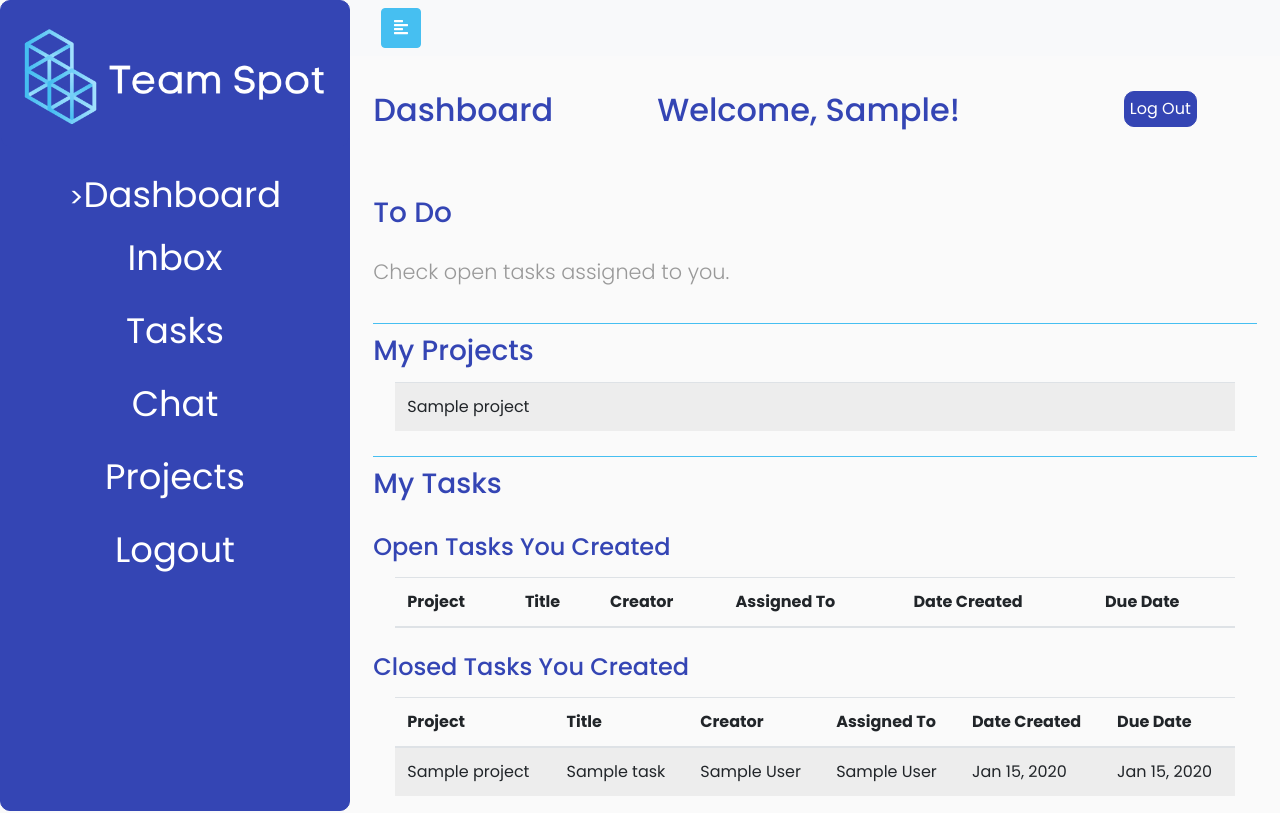
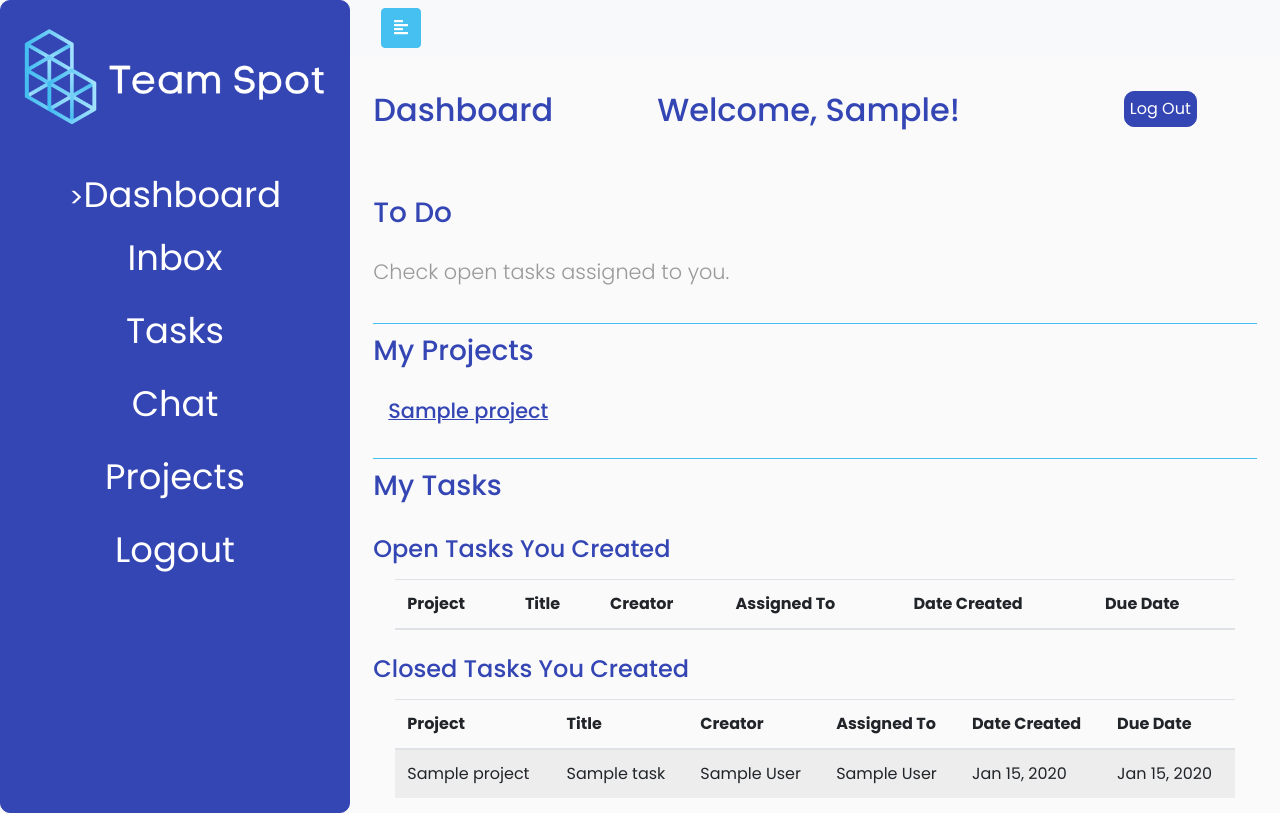
Before and after one commit to kristcar/Team-Spot, a Django app: template TeamSpotApp/templates/dashboard.html in a window 1280 px wide. Run offline with Django 3.2, Linux system fonts and the light colour scheme; the template is opened without the code that fills it: values that come from a table or form of the project are taken from there, others are empty; tables that the repository leaves empty hold one stand-in row (values such as "Sample post"); lists and menus that the app fills with data are empty; some libraries are stand-ins or nearby versions.

Commit message:
updated project links and btn formats

```diff
--- a/TeamSpotApp/static/css/style.css
+++ b/TeamSpotApp/static/css/style.css
@@ -407,7 +407,7 @@ h3, h4 {
 
 .proj-header {
   display: flex;
-  justify-content: space-around;
+  justify-content: space-between;
   margin: 20px auto;
   border-top: 1px solid #46bff1;
   padding: 10px 0px;
@@ -417,10 +417,12 @@ h3, h4 {
   display: flex;
   justify-content: space-between;
   width: 325px;
+
 }
 
 .join-btn {
-  margin: auto;
+  width: 325px;
+  text-align: right;
 }
 
 .delete-btn {
@@ -453,3 +455,9 @@ span {
   border-top: 1px solid #46bff1;
   padding: 10px 0px;
 }
+
+h6 {
+  color:#3445b4;
+  text-decoration: underline;
+  margin: auto 15px;
+}
--- a/TeamSpotApp/templates/all_projects.html
+++ b/TeamSpotApp/templates/all_projects.html
@@ -99,12 +99,14 @@
                             </form>
                         </div>
                         {% else %}
+                        <div class="join-btn">
                             <form action="/projects/leave/{{project.id}}" , method="POST">
                                 {% csrf_token %}
                                 <button type="submit" class="chat-btn">
                                     Leave this Project
                                 </button>
                             </form>
+                        </div>
                         {% endif %}
                     </div>
                     <!-- <p>Members: {{ project.members.count }}</p>
--- a/TeamSpotApp/templates/dashboard.html
+++ b/TeamSpotApp/templates/dashboard.html
@@ -88,21 +88,21 @@
 
 
 <div class="sep">
-        <h3>My Projects</h3>
-        <table class="table table-striped">
+        <h3>My Projects</h3><br>
+        <!-- <table class="table table-striped"> -->
 
-          <tbody>
+          <!-- <tbody> -->
             {% for one_project in all_projects %}
             {% if current_user in one_project.members.all %}
-            <tr class='clickable-row' data-href='projects/{{one_project.id}}'>
-              <td>
+            <h6><a href="projects/{{one_project.id}}">{{one_project.project_name}}</a></h6><br>
+              <!-- <td>
                 {{one_project.project_name}}
               </td>
-            </tr>
+            </tr> -->
             {% endif %}
             {% endfor %}
-          </tbody>
-        </table>
+          <!-- </tbody>
+        </table> -->
 
       </div>
         <div class="sep">
```
Lines whose indentation alone changed are shown as unchanged.
